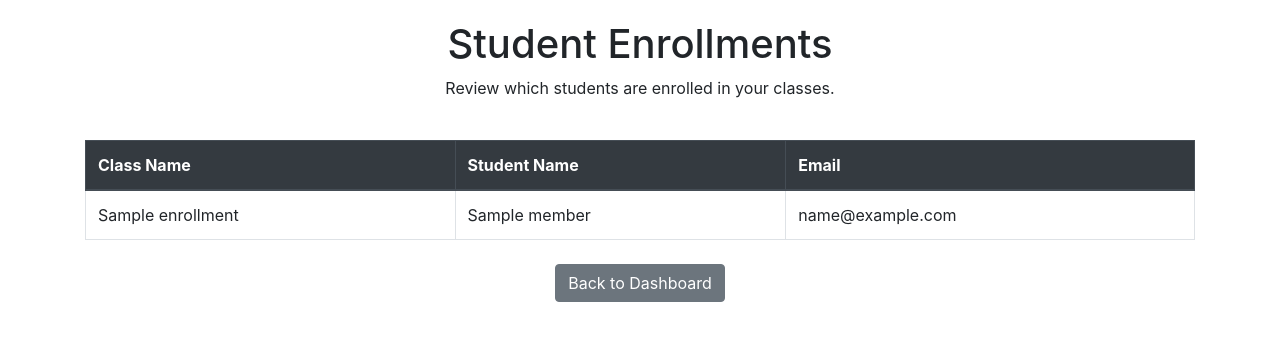
After one commit to Arocha09/GymManagementSystem, a Flask app: template templates/instructor/view_enrollments.html in a window 1280 px wide. The commit adds this page. Shown: the top 341 px of the page. Run offline with Flask 3, Linux system fonts and the light colour scheme; the template is opened without the code that fills it: most values are stand-ins (such as "Sample title", 1, 10 or a date in 2020); some libraries are stand-ins or nearby versions.

Commit message:
Instructor beginning implementation

```diff
--- a/app.py
+++ b/app.py
@@ -33,8 +33,8 @@ def log_in():
                 return redirect(url_for('member_dashboard'))
             elif user_struct["memType"] == 'admin':
                 return redirect(url_for('admin_dashboard'))
-            # elif user_struct["memType"] == 'instructor':
-            #     return redirect(url_for('instructor_dashboard'))
+            elif user_struct["memType"] == 'instructor':
+                return redirect(url_for('instructor_dashboard'))
         else:
             error = "Invalid credentials. Please try again."
 
@@ -83,22 +83,6 @@ def get_logged_in_user():
     return None
 
 # Admin Routes
-# def get_logged_in_admin():
-#     if 'user_id' not in session or session.get('memType') != 'admin':
-#         return None
-#     user_id = session["user_id"]
-#     result = db.view_personal_info(user_id)
-#     if result and result['memType'] == "admin":
-#         return Administrator(
-#             result['userID'],
-#             result['email'],
-#             result['name'],
-#             result['memType'],
-#             result['phone'],
-#             result['addressID'],
-#             result['loginID']
-#         )
-#     return None
 
 #TODO: Test
 @app.route('/admin')
@@ -171,52 +155,36 @@ def manage_facilities():
 
 
 #Instructor Routes
-# def get_logged_in_instructor():
-#     if 'user_id' not in session or session.get('memType') != 'instructor':
-#         return None
-#     user_id = session["user_id"]
-#     result = db.view_personal_info(user_id)
-#     if result and result['memType'] == "instructor":
-#         return Instructor(
-#             result['userID'],
-#             result['email'],
-#             result['name'],
-#             result['memType'],
-#             result['phone'],
-#             result['addressID'],
-#             result['loginID']
-#         )
-#     return None
 
 @app.route('/instructor')
 def instructor_dashboard():
-    if not session.get('user') or session['memType'] != 'instructor':
+    print(session)
+    if 'user_id' not in session or session['memType'] != 'instructor':
         return redirect(url_for('home'))
 
     instructor = get_logged_in_user()
+    instructor.view_personal_info()
     classes = instructor.get_class_table()
     return render_template('instructor/instructor_dashboard.html', classes=classes)
+
+@app.route('/instructor/classes')
+def view_classes():
+    instructor = get_logged_in_user()
+    classes = instructor.get_class_table()
+    return render_template('admin/manage_classes.html', classes=classes)
+
+
+@app.route('/instructor/enrollments')
+def view_enrollments():
+    instructor = get_logged_in_user()
+    #TODO: the get_enrollments needs to be coded
+    enrollments = instructor.get_enrollments()
+    return render_template('instructor/view_enrollments.html', enrollments=enrollments)
+
 
 
 
 #Member Routes
-
-# def get_logged_in_member():
-#     if 'user_id' not in session or session.get('memType') not in ['monthly', 'yearly']:
-#         return None
-#     user_id = session["user_id"]
-#     result = db.view_personal_info(user_id)
-#     if result and result['memType'] == "monthly" or result['memType'] == 'yearly':
-#         return Member(
-#             result['userID'],
-#             result['email'],
-#             result['name'],
-#             result['memType'],
-#             result['phone'],
-#             result['addressID'],
-#             result['loginID']
-#         )
-#     return None
 
 @app.route('/member', methods=['GET', 'POST'])
 def member_dashboard():
--- a/templates/instructor/instructor_dashboard.html
+++ b/templates/instructor/instructor_dashboard.html
@@ -1,3 +1,5 @@
+{% extends "base.html" %}
+{% block content %}
 <!DOCTYPE html>
 <html lang="en">
 <head>
@@ -37,7 +39,7 @@
     <div class="dashboard-section">
         <h2>Create New Class</h2>
         <p>Plan and create new gym classes for your schedule.</p>
-        <a href="{{ url_for('create_class') }}" class="btn btn-primary">Create New Class</a>
+        <a href="{{ url_for('add_class') }}" class="btn btn-primary">Add Class</a>
     </div>
 
     <!-- Logout Button -->
@@ -52,3 +54,4 @@
 
 </body>
 </html>
+{% endblock %}
--- /dev/null
+++ b/templates/instructor/view_enrollments.html
@@ -0,0 +1,60 @@
+<!DOCTYPE html>
+<html lang="en">
+<head>
+    <meta charset="UTF-8">
+    <meta name="viewport" content="width=device-width, initial-scale=1.0">
+    <title>Student Enrollments</title>
+    <link rel="stylesheet" href="https://stackpath.bootstrapcdn.com/bootstrap/4.5.2/css/bootstrap.min.css">
+    <style>
+        .container { margin-top: 20px; }
+        .page-header { text-align: center; margin-bottom: 40px; }
+        .table th, .table td { vertical-align: middle; }
+    </style>
+</head>
+<body>
+
+<div class="container">
+    <div class="page-header">
+        <h1>Student Enrollments</h1>
+        <p>Review which students are enrolled in your classes.</p>
+    </div>
+
+    {% if enrollments %}
+        <table class="table table-bordered table-hover">
+            <thead class="thead-dark">
+                <tr>
+                    <th>Class Name</th>
+                    <th>Student Name</th>
+                    <th>Email</th>
+                </tr>
+            </thead>
+            <tbody>
+                {% for enrollment in enrollments %}
+                    {% for member in enrollment.members %}
+                        <tr>
+                            <td>{{ enrollment.class_name }}</td>
+                            <td>{{ member.student_name }}</td>
+                            <td>{{ member.student_email }}</td>
+                        </tr>
+                    {% endfor %}
+                {% endfor %}
+            </tbody>
+
+        </table>
+    {% else %}
+        <div class="alert alert-info text-center" role="alert">
+            No students enrolled in your classes yet.
+        </div>
+    {% endif %}
+
+    <div class="text-center mt-4">
+        <a href="{{ url_for('instructor_dashboard') }}" class="btn btn-secondary">Back to Dashboard</a>
+    </div>
+</div>
+
+<script src="https://code.jquery.com/jquery-3.5.1.slim.min.js"></script>
+<script src="https://cdn.jsdelivr.net/npm/@popperjs/core@2.5.4/dist/umd/popper.min.js"></script>
+<script src="https://stackpath.bootstrapcdn.com/bootstrap/4.5.2/js/bootstrap.min.js"></script>
+
+</body>
+</html>
```
Also changed, not shown: class_defs.py (+8 -0 lines), dbdriver.py (+34 -0 lines).
